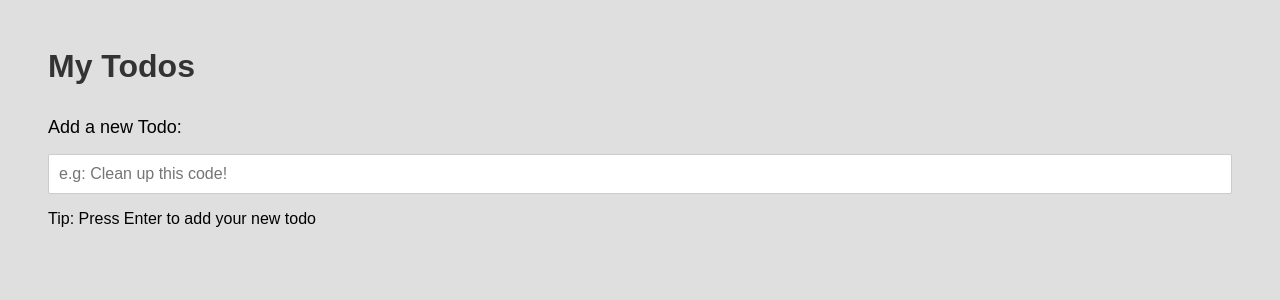
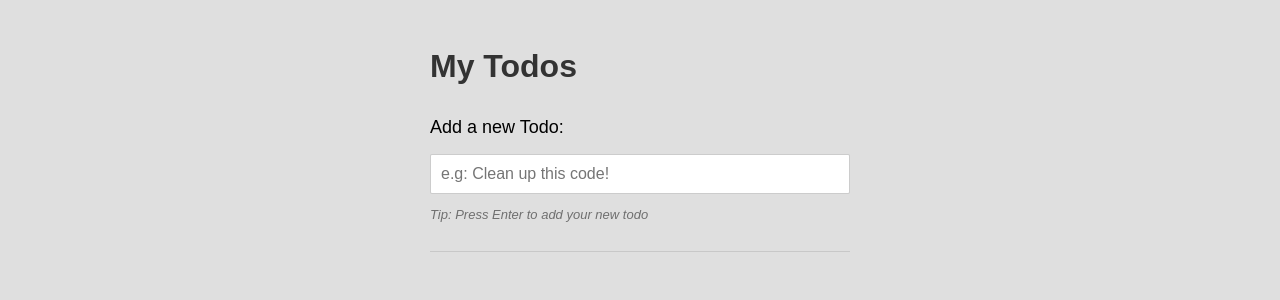
Before and after one commit to kambanwait/react-todo, a React (Create React App) app: page / in a window 1280 px wide. Shown: the top 300 px of the page. Built offline with nearby package versions, Linux system fonts and the light colour scheme.

Commit message:
Reduces overall width of app on large screens
adds small touches of styling for form width, BEM naming and correctly indents modifiers.

```diff
--- a/src/index.css
+++ b/src/index.css
@@ -17,10 +17,48 @@ h1, h2, h3, h4 {
   margin-top: 0;
 }
 
-.small {
+input {
+  border: 1px solid rgba(0, 0, 0, 0.2);
+  margin: 1em auto 0;
+  border-radius: 2px;
+  display: block;
+  padding: 10px;
+  width: 100%;
+}
+
+label {
+  margin-right: 1rem;
+  font-size: 18px;
+}
+
+#root {
+  max-width: 420px;
+  margin: 0 auto;
+}
+
+.copy--small {
   color: rgba(0,0,0,0.5);
   font-style: italic;
   font-size: 13px;
+}
+
+.list {
+  list-style-type: none;
+  padding: 0;
+  margin: 0;
+}
+
+.list__item {
+  box-shadow: 0 1px 4px rgba(0, 0, 0, 0.2);
+  background-color: white;
+  border-radius: 4px;
+  margin: 0 0 2rem;
+  padding: 1rem;
+  width: 100%;
+}
+
+.list__actions {
+  text-align: right;
 }
 
 .btn {
@@ -48,19 +86,6 @@ h1, h2, h3, h4 {
     background-color: #f8dae9;
   }
 
-.card {
-  box-shadow: 0 1px 4px rgba(0, 0, 0, 0.2);
-  background-color: white;
-  border-radius: 4px;
-  margin: 0 0 2rem;
-  padding: 1rem;
-  width: 100%;
-}
-
-.actions {
-  text-align: right;
-}
-
 .modal {
   box-shadow: 0 1px 4px rgba(0, 0, 0, 0.2);
   background-color: white;
@@ -75,29 +100,17 @@ h1, h2, h3, h4 {
 }
 
 .backdrop {
+  background-color: rgba(0, 0, 0, 0.75);
   position: fixed;
+  height: 100vh;
+  width: 100%;
   z-index: 1;
-  background-color: rgba(0, 0, 0, 0.75);
-  width: 100%;
-  height: 100vh;
+  left: 0;
   top: 0;
-  left: 0;
 }
 
 .form {
+  border-bottom: 1px solid rgba(0,0,0,0.1);
+  padding-bottom: 1em;
   margin: 2rem auto;
 }
-
-input {
-  border: 1px solid rgba(0, 0, 0, 0.2);
-  border-radius: 2px;
-  display: block;
-  padding: 10px;
-  margin: 1em auto 0;
-  width: 100%;
-}
-
-label {
-  margin-right: 1rem;
-  font-size: 18px;
-}
```
Lines whose indentation alone changed are shown as unchanged.
